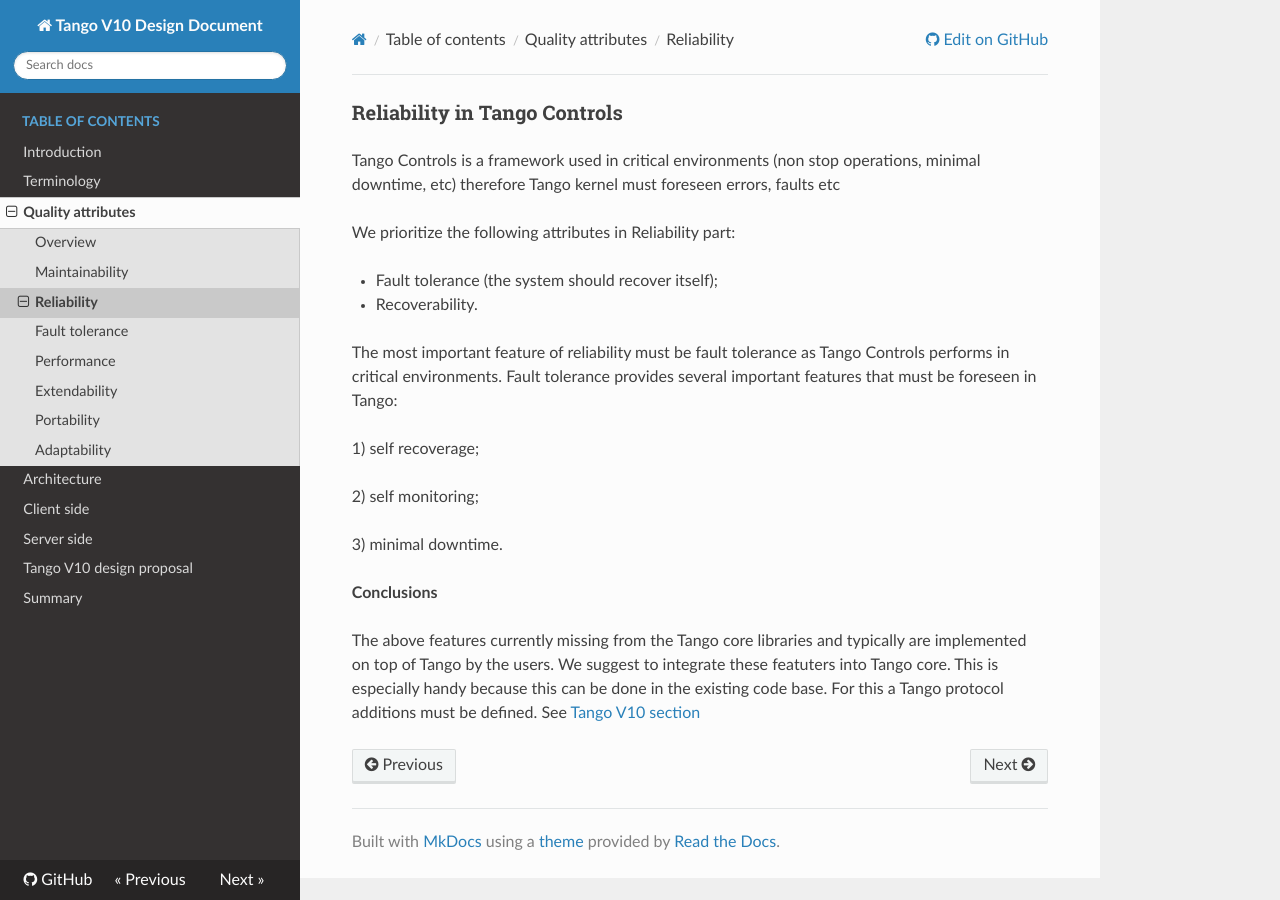
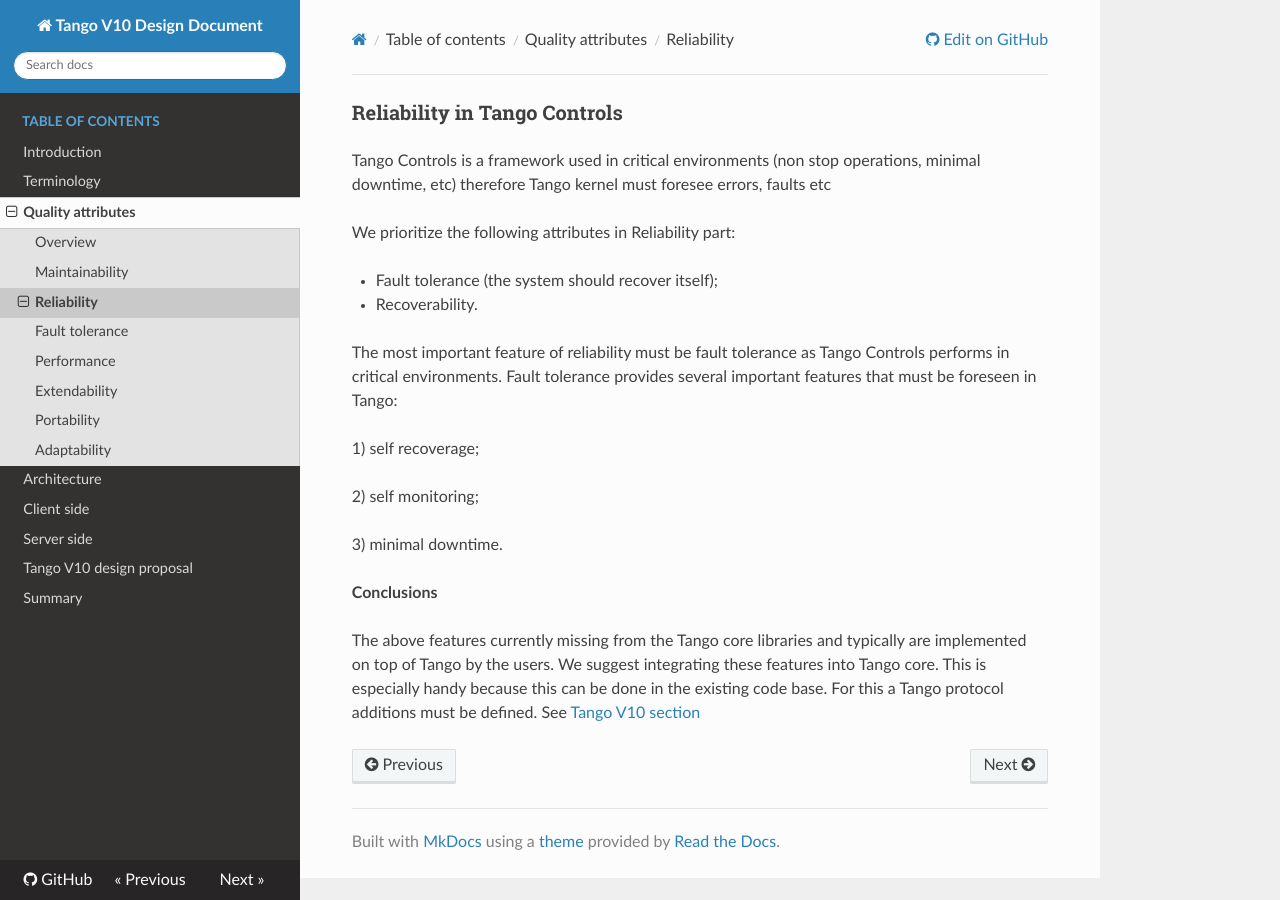
Before and after one commit to Ingvord/tango-v10-design-doc, an MkDocs documentation site: the page built from docs/reliability.md, in a window 1280 px wide. Built offline with MkDocs 1.6.1, drawn with Linux system fonts in a browser that asks for light colours; nearby versions of some CDN libraries; old or Windows-style settings are respelled for this version of MkDocs.

Commit message:
Update reliability.md

```diff
--- a/docs/reliability.md
+++ b/docs/reliability.md
@@ -1,6 +1,6 @@
 ### Reliability in Tango Controls
 
-Tango Controls is a framework used in critical environments (non stop operations, minimal downtime, etc) therefore Tango kernel must foreseen errors, faults etc
+Tango Controls is a framework used in critical environments (non stop operations, minimal downtime, etc) therefore Tango kernel must foresee errors, faults etc
 
 We prioritize the following attributes in Reliability part:
 
@@ -19,4 +19,4 @@ The most important feature of reliability must be fault tolerance as Tango Contr
 
 **Conclusions**
 
-The above features currently missing from the Tango core libraries and typically are implemented on top of Tango by the users. We suggest to integrate these featuters into Tango core. This is especially handy because this can be done in the existing code base. For this a Tango protocol additions must be defined. See [Tango V10 section](tango_v10.md)
+The above features currently missing from the Tango core libraries and typically are implemented on top of Tango by the users. We suggest integrating these features into Tango core. This is especially handy because this can be done in the existing code base. For this a Tango protocol additions must be defined. See [Tango V10 section](tango_v10.md)
```
